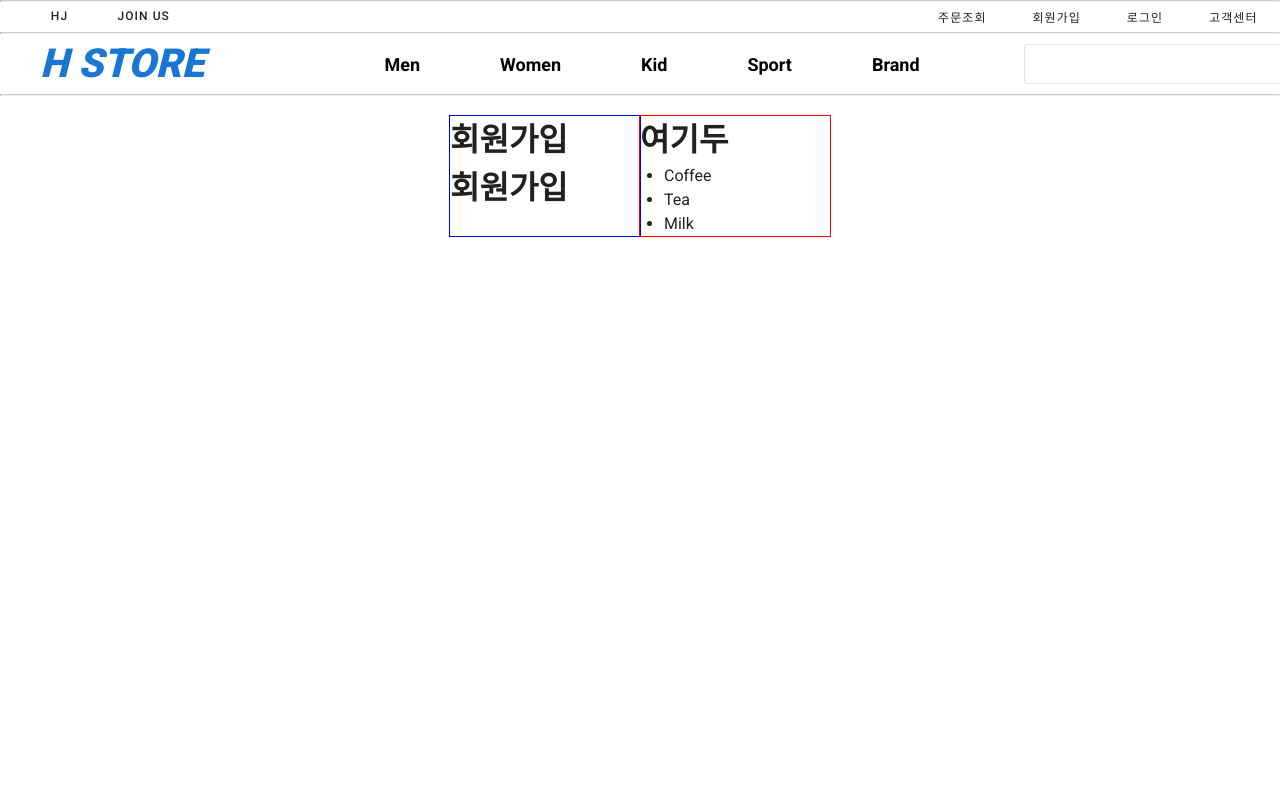
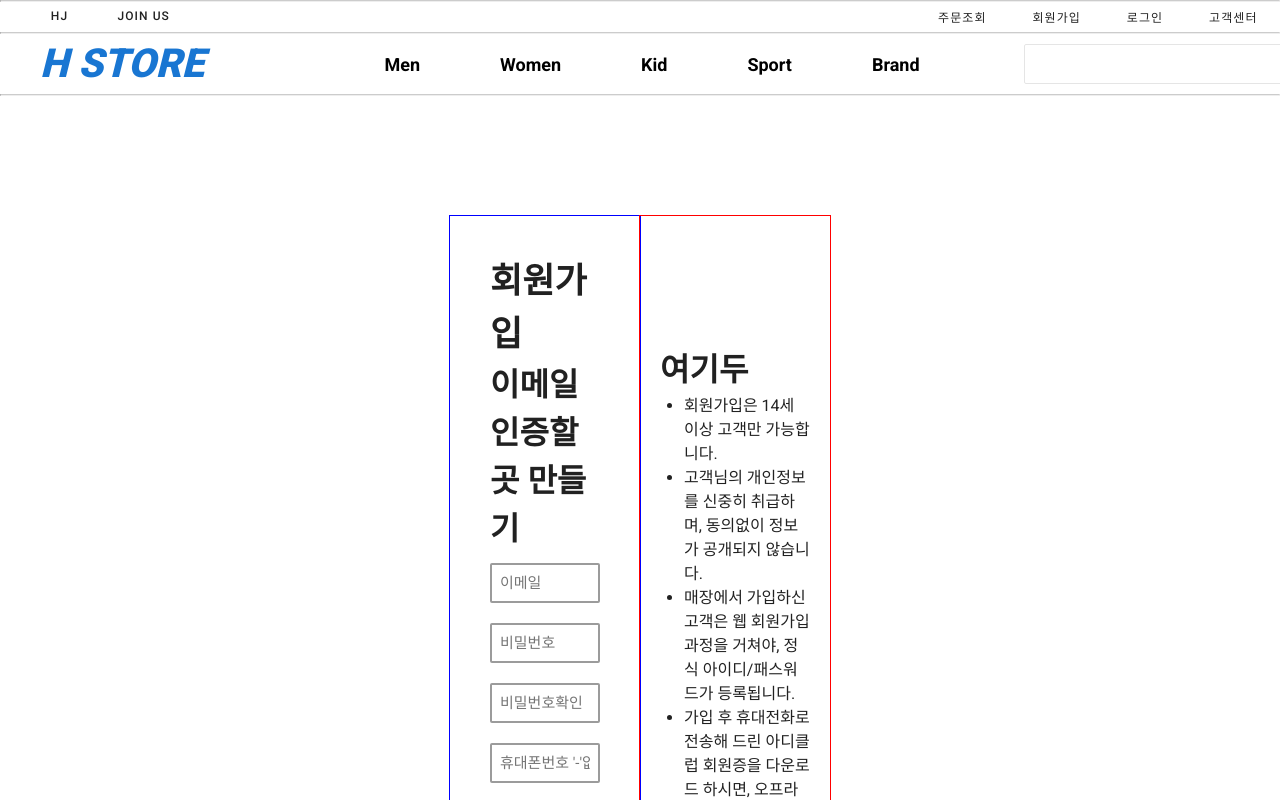
Before and after one commit to rlaguswhd19/ToyProject_Shopping, a Vue app in the folder shopping_front/: page /account/signup in a window 1280 px wide. Shown: the top 800 px of the page. Built offline with nearby package versions, Linux system fonts and the light colour scheme.

Commit message:
signup 진행중

```diff
--- a/shopping_front/src/components/account/signin.vue
+++ b/shopping_front/src/components/account/signin.vue
@@ -1,7 +1,7 @@
 <template>
 	<div>
 		<div class="login_wrap">
-			<h3 style="font-size: 50px; margin-bottom: 15px;">로그인</h3>
+			<h3 style="font-size: 35px; margin-bottom: 15px;">로그인</h3>
 			<div class="login_box">
 				<input
 					type="email"
@@ -12,7 +12,7 @@
 				<input
 					type="text"
 					class="hj_input"
-					placeholder="패스워드"
+					placeholder="비밀번호"
 					v-model="account.password"
 				/>
 				<div
--- a/shopping_front/src/components/account/signup.vue
+++ b/shopping_front/src/components/account/signup.vue
@@ -1,22 +1,92 @@
 <template>
-	<div class="content_row" style="padding: 0 150px;">
-		<div style="width: 50%; outline: 1px blue solid;">
-			<h1>회원가입</h1>
-			<h1>회원가입</h1>
+	<div class="content_row" style="padding: 0 150px; margin-top: 100px;">
+		<div class="signup_left">
+			<h1 style="font-size: 35px;">회원가입</h1>
+			<div>
+				<div class="email_check">
+					<h1>이메일 인증할곳 만들기</h1>
+				</div>
+				<input
+					type="email"
+					class="hj_input"
+					placeholder="이메일"
+					v-model="account.email"
+				/>
+				<input
+					type="password"
+					class="hj_input"
+					placeholder="비밀번호"
+					v-model="account.password"
+				/>
+				<input
+					type="password"
+					class="hj_input"
+					placeholder="비밀번호확인"
+					v-model="password_check"
+				/>
+				<input
+					type="text"
+					class="hj_input"
+					placeholder="휴대폰번호 '-'없이 입력해주세요."
+					v-model="account.phone_number"
+				/>
+				<!-- 생년월일 만들기 -->
+			</div>
 		</div>
-		<div style="width: 50%; outline: 1px red solid;">
+		<div class="signup_right">
 			<h1>여기두</h1>
 			<ul>
-				<li>Coffee</li>
-				<li>Tea</li>
-				<li>Milk</li>
+				<li>회원가입은 14세 이상 고객만 가능합니다.</li>
+				<li>
+					고객님의 개인정보를 신중히 취급하며, 동의없이 정보가
+					공개되지 않습니다.
+				</li>
+				<li>
+					매장에서 가입하신 고객은 웹 회원가입 과정을 거쳐야, 정식
+					아이디/패스워드가 등록됩니다.
+				</li>
+				<li>
+					가입 후 휴대전화로 전송해 드린 아디클럽 회원증을 다운로드
+					하시면, 오프라인 매장에서도 상품 구매 후 포인트 적립이
+					가능합니다.
+				</li>
+				<li>
+					마케팅 수신동의 하시면, 할인쿠폰 및 이벤트 등의 소식을
+					받으실 수 있습니다.
+				</li>
 			</ul>
 		</div>
 	</div>
 </template>
 
 <script>
-export default {}
+export default {
+	data() {
+		return {
+			account: {
+				email: '',
+				password: '',
+				phone_number: '',
+			},
+			password_check: '',
+		}
+	},
+}
 </script>
 
-<style></style>
+<style>
+.signup_wrap {
+}
+
+.signup_left {
+	outline: 1px blue solid;
+	width: 50%;
+	padding: 40px;
+}
+
+.signup_right {
+	width: 50%;
+	outline: 1px red solid;
+	padding: 130px 20px;
+}
+</style>
--- a/shopping_front/src/css/common/common.css
+++ b/shopping_front/src/css/common/common.css
@@ -9,15 +9,16 @@
 
 .hj_input {
 	border: 2px #9b9b9b solid;
-	border-radius: 5px;
-	height: 50px;
+	border-radius: 2px;
+	height: 40px;
 	width: 100%;
 	padding: 1px 8px;
 	margin: 10px 0;
+	font-size: 15px;
 }
 
 .hj_input:focus {
-	outline: none !important;
+	outline: none;
 	border-color: #719ECE;
 	box-shadow: 1px 1px 20px #cce6ff;
 }
--- a/shopping_front/src/css/dress/dressDetail.css
+++ b/shopping_front/src/css/dress/dressDetail.css
@@ -59,22 +59,6 @@
 	flex-direction: column;
 	margin: 20px 0;
 	margin-bottom: 30px;
-}
-
-
-.hj_input {
-	border: 2px #9b9b9b solid;
-	border-radius: 5px;
-	height: 50px;
-	width: 100%;
-	padding: 1px 8px;
-	margin: 10px 0;
-}
-
-.hj_input:focus {
-	outline: none !important;
-	border-color: #719ECE;
-	box-shadow: 1px 1px 20px #cce6ff;
 }
 
 input[type="number"]::-webkit-outer-spin-button,
```
Also changed, not shown: 1 other file (tests, documents, lock files or other folders).
